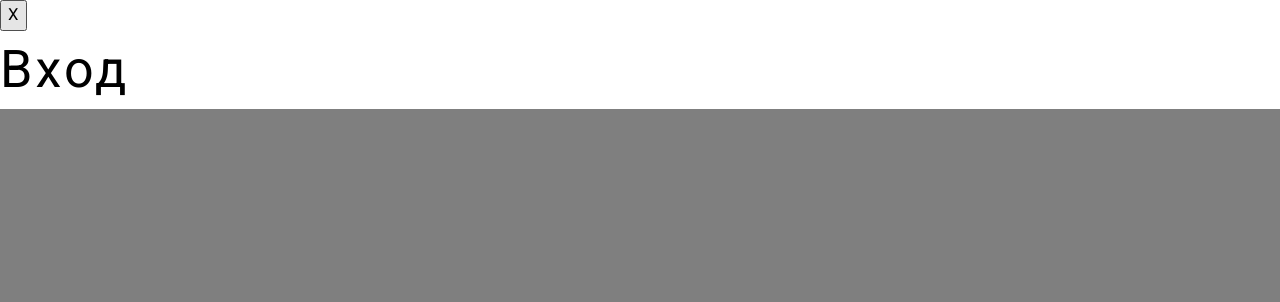
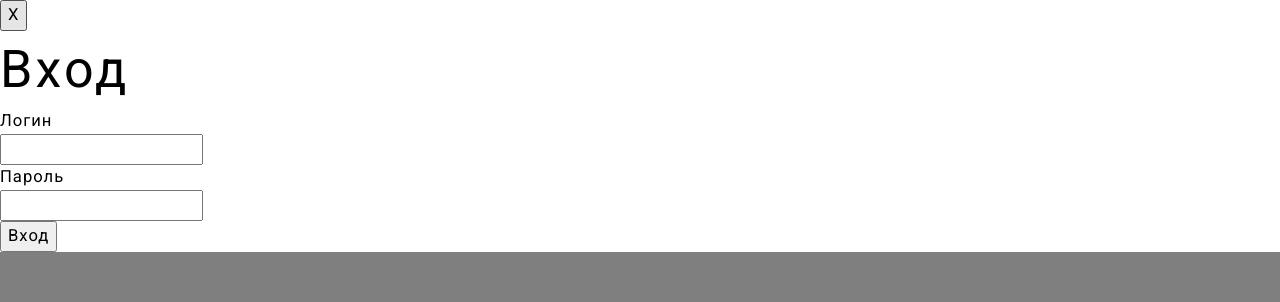
Before and after one commit to 404passionFruit/a11y-hometask, a Nuxt app: page / in a window 1280 px wide. Both pictures are taken after a click on the button "Open modal". Shown: the top 302 px of the page. Built offline with nearby package versions, Linux system fonts and the light colour scheme.

Commit message:
feat: login form

```diff
--- /dev/null
+++ b/components/Forms/LoginForm.vue
@@ -0,0 +1,110 @@
+<template>
+  <form
+    action=""
+    @submit.prevent="onSubmit"
+    class="login-form"
+    @input="onChange"
+  >
+    <slot name="heading"></slot>
+    <div
+      id="form-announcer"
+      role="alert"
+      tabindex="-1"
+      class="status"
+      v-text="showValidation ? status : ''"
+    />
+    <label for="form-login-name">
+      <span>Логин</span>
+
+      <input
+        id="form-login-name"
+        type="text"
+        v-model.trim="username"
+        aria-describedby="form-login-name-error"
+      />
+    </label>
+    <div class="error" id="form-login-name-error">
+      <span v-if="showValidation && !isValidName">
+        Логин не может быть пустым
+      </span>
+    </div>
+
+    <label for="form-login-password">
+      <span>Пароль</span>
+
+      <input
+        id="form-login-password"
+        type="password"
+        v-model="password"
+        aria-describedby="form-login-password-error"
+      />
+    </label>
+    <div class="error" id="form-login-password-error">
+      <span v-if="showValidation && !isValidPassword">
+        Пароль введен не верно. Попробуйте 123
+      </span>
+    </div>
+    <div>
+      <button type="submit">Вход</button>
+    </div>
+  </form>
+</template>
+
+<script>
+export default {
+  data() {
+    return {
+      username: '',
+      password: '',
+      status: '',
+      isValidName: false,
+      isValidPassword: false,
+      showValidation: false,
+    }
+  },
+
+  computed: {
+    errorsCount() {
+      return Number(this.isValidName) + Number(this.isValidPassword)
+    },
+  },
+
+  methods: {
+    onSubmit() {
+      if (this.username && this.password === '123') {
+        this.isValidName = true
+        this.isValidPassword = true
+        this.showValidation = true
+        this.status = `Добро пожаловать, ${this.username}`
+        return
+      }
+
+      this.isValidName = !!this.username
+      this.isValidPassword = this.password === '123'
+
+      this.showValidation = true
+      this.status = `Форма содержит ${
+        this.errorsCount === 1 ? '1 ошибку' : `${this.errorsCount} ошибок`
+      }`
+    },
+
+    onChange() {
+      if (!this.showValidation) {
+        return
+      }
+
+      this.showValidation = false
+    },
+  },
+}
+</script>
+
+<style lang="scss">
+.login-form {
+  label {
+    span {
+      display: block;
+    }
+  }
+}
+</style>
--- a/components/Modal.vue
+++ b/components/Modal.vue
@@ -7,7 +7,7 @@
         :hidden="isOpen ? false : 'true'"
         tabindex="-1"
         @keyup.esc.prevent="closeModal"
-        @click.exact="closeModal"
+        @click.self="closeModal"
       >
         <div
           ref="dialog"
@@ -20,7 +20,9 @@
           <button class="close" aria-label="Закрыть" @click="closeModal">
             Х
           </button>
-          <h2 id="modaHeadinglID">Вход</h2>
+          <LoginForm>
+            <h2 id="modaHeadinglID" slot="heading">Вход</h2>
+          </LoginForm>
         </div>
       </div>
     </portal>
@@ -29,8 +31,10 @@
 
 <script>
 import 'wicg-inert/dist/inert.min.js'
+import LoginForm from '@/components/Forms/LoginForm'
 
 export default {
+  components: { LoginForm },
   data() {
     return {
       isOpen: false,
@@ -53,12 +57,12 @@ export default {
     closeModal() {
       const el = document.querySelector('#page-wrapper')
       el.inert = false
-      this.isOpen = false
 
       clearTimeout(this.timerClose)
       this.timerClose = setTimeout(() => {
         this.lastFocus.focus()
         this.lastFocus = null
+        this.isOpen = false
       }, 200)
     },
   },
```
